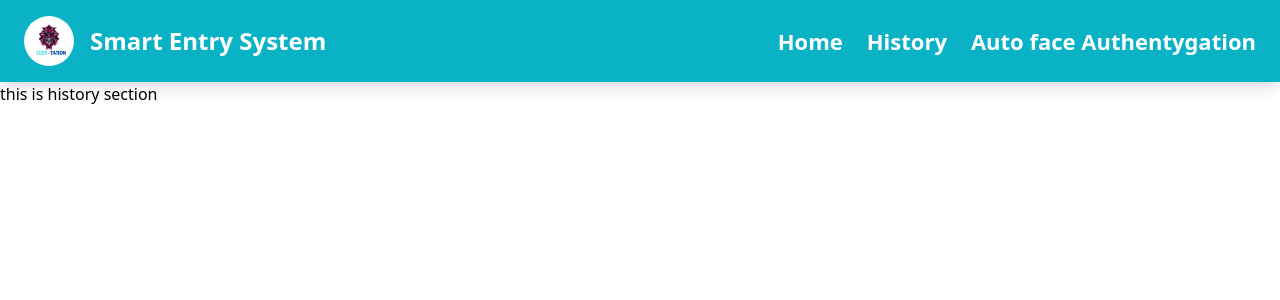
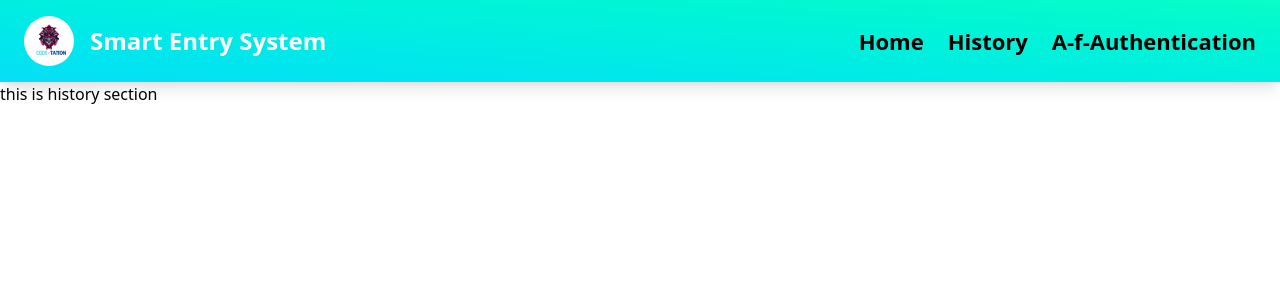
Before and after one commit to CBROY62/Count_gate_Entry-College-Project-, a React (Vite) app: page /History in a window 1280 px wide. Shown: the top 300 px of the page. Built offline with nearby package versions, Linux system fonts and the light colour scheme.

Commit message:
Design background

```diff
--- a/src/FaceDetection.jsx
+++ b/src/FaceDetection.jsx
@@ -2,6 +2,7 @@ import React, { useEffect, useRef, useState } from "react";
 import * as faceapi from "face-api.js";
 import persons from "./DataJson/human";
 import Nabvar from "./components/Nabvar";
+import camera from '../public/images/camera-cam.gif'
 
 const FaceRecognition = () => {
   const videoRef = useRef(null);
@@ -131,22 +132,19 @@ const FaceRecognition = () => {
   }, [faceMatcher]);
 
   return (
-    <>
+    <div className=" bg-linear-to-bl from-[#08FDC7] to-[#07DFF7]">
       <Nabvar />
-      <h2 className="text-center text-3xl sm:text-4xl m-6 font-serif text-red-500 underline bg-green-400 p-2 rounded-2xl shadow-xl">
-        🎥 Face Recognition System
-      </h2>
 
       {/* Responsive Video Section */}
-      <div className="flex flex-col md:flex-row items-center gap-6 p-6 bg-green-200">
-        <div className="relative ">
+      <div className="flex flex-col md:flex-row items-center gap-6 p-6 ">
+        <div className="relative  ">
           <video
             ref={videoRef}
             autoPlay
             muted
-            className="border w-[90vw] max-w-[700px] h-[400px] rounded-md shadow-xl"
+            className="border border-solid border-[#fff] w-[90vw] max-w-[700px] h-[400px] rounded-md shadow-xl/20"
           />
-          <div className="absolute top-0 left-0 w-full p-2 bg-black bg-opacity-60 text-white text-center text-base sm:text-lg rounded-md">
+          <div className="absolute top-0 left-0 w-full p-2 bg-[#F70761] bg-opacity-60 text-white text-center text-base sm:text-lg rounded-md">
             {currentMatches.length > 0 ? (
               currentMatches.map((match, index) => (
                 <div key={index}>
@@ -159,7 +157,9 @@ const FaceRecognition = () => {
           </div>
 
         </div>
-                    <div className=" h-[400px] w-[90vw] border text-red-500"> this </div>
+        <div className=" hidden md:block h-[400px] w-[90vw]  border border-solid border-[#fff] w-full shadow-xl/20   bg-opacity-60  text-center  rounded-md ">
+        <img src={camera} alt="camera detection" className=" top-[-100px] m-10 absolute  " />
+         </div>
       </div>
 
       {/* Responsive Stats Section */}
@@ -187,7 +187,7 @@ const FaceRecognition = () => {
           </ul>
         </div>
       </div>
-    </>
+    </div>
   );
 };
 
--- a/src/components/Nabvar.jsx
+++ b/src/components/Nabvar.jsx
@@ -6,18 +6,19 @@ const Nabvar = () => {
   return (
    <>
 
-     <nav className="bg-[#09b2c5] text-white px-6 py-4 shadow-lg flex justify-between items-center">
+     <nav className="bg-linear-to-bl from-[#08FDC7] to-[#07DFF7] text-white px-6 py-4 shadow-lg flex justify-between items-center">
        <h1 className="text-2xl font-bold flex items-center gap-4 cursor-pointer"><img src={logo} alt="logo" className='h-[50px] w-[50px] rounded-full' /> <span className=' hidden md:block text-[24px]'>Smart Entry System</span></h1>
-       <ul className="flex gap-6 text-[22px] font-semibold">
+       <ul className="flex gap-6 text-[22px] font-semibold text-[#000]">
          <li>
-           <Link to="/" className="hover:underline cursor-pointer">Home</Link>
+           <Link to="/" className="hover:underline cursor-pointer ">Home</Link>
          </li>
          <li>
          <Link to="/History" className="hover:underline cursor-pointer">History</Link>
 
          </li>
          <li>
-           <Link to="/AutofaceAuthentygation" className="hover:underline cursour-pointer">Auto face Authentygation</Link>
+           <Link to="/AutofaceAuthentygation" className="hover:underline cursour-pointer">A-f-Authentication</Link>
+           {/* A-F-Authentication */}
          </li>
        </ul>
      </nav>
```
Also changed, not shown: public/images/camera-cam.gif (added), public/images/camera.gif (added).
